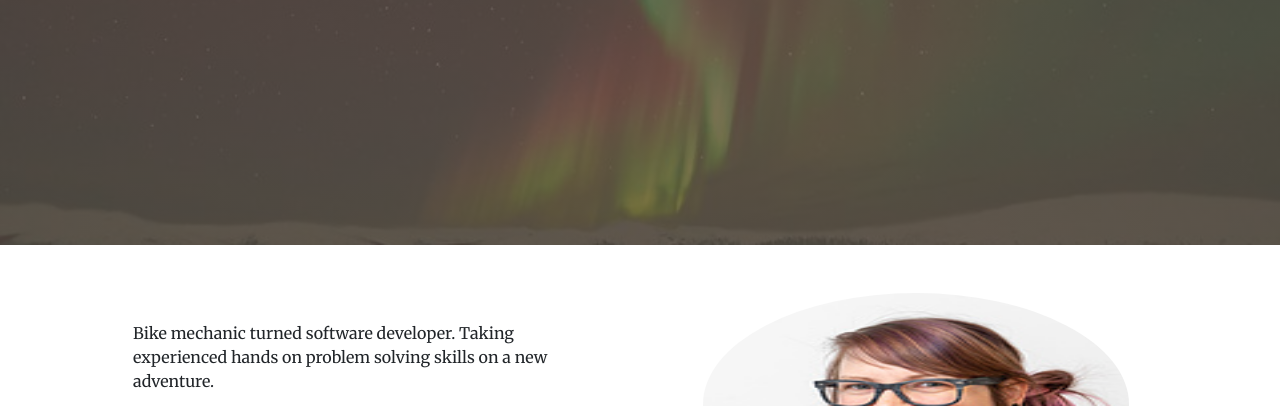
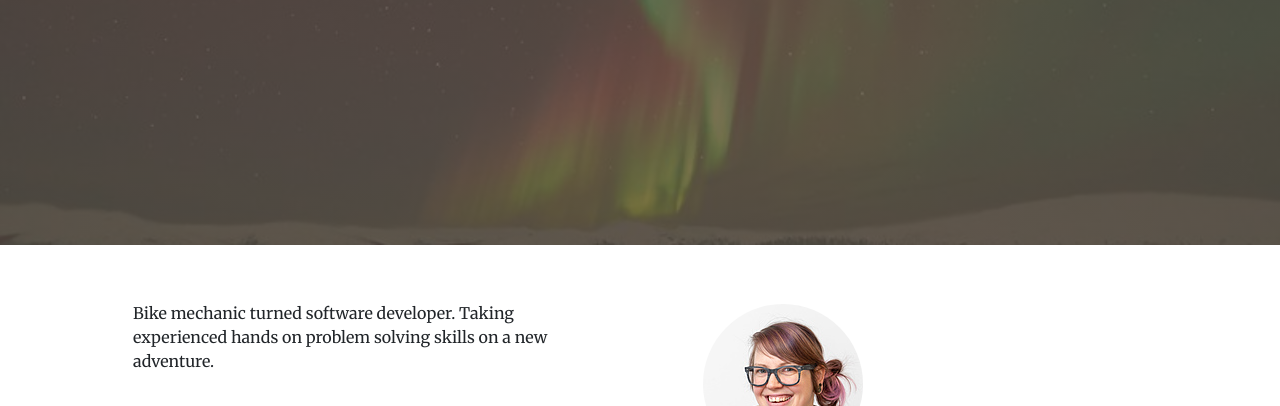
Before and after one commit to TianaJohnson/personal-page, a website with bundled scripts: page index.html in a window 1280 px wide. Shown: the part 555-961 px from the top of the page. Built offline with nearby package versions, Linux system fonts and the light colour scheme.

Commit message:
hopeful update

```diff
--- a/index.html
+++ b/index.html
@@ -53,7 +53,7 @@
         <div class="row align-items-center">
           <div class="col-lg-6 order-lg-2">
             <div class="p-5">
-              <img class="img-fluid rounded-circle" src="img/portfolio/fullsize/dsc02810_160.jpg" alt="">
+              <img class="rounded-circle" src="img/portfolio/fullsize/dsc02810_160.jpg" alt="">
             </div>
           </div>
           <div class="col-lg-6 order-lg-1">
```
Also changed, not shown: package.json (+4 -4 lines), 6 other files.
